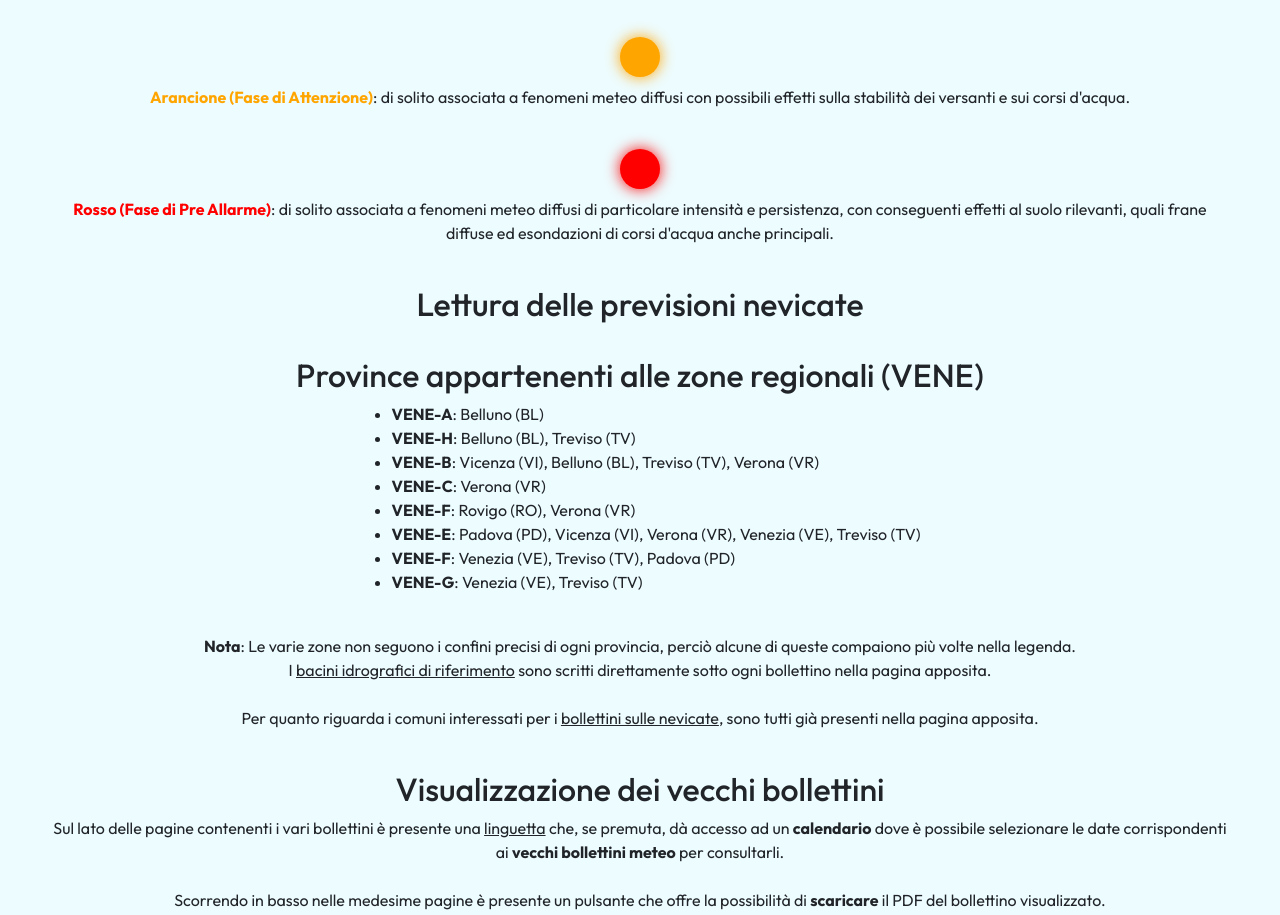
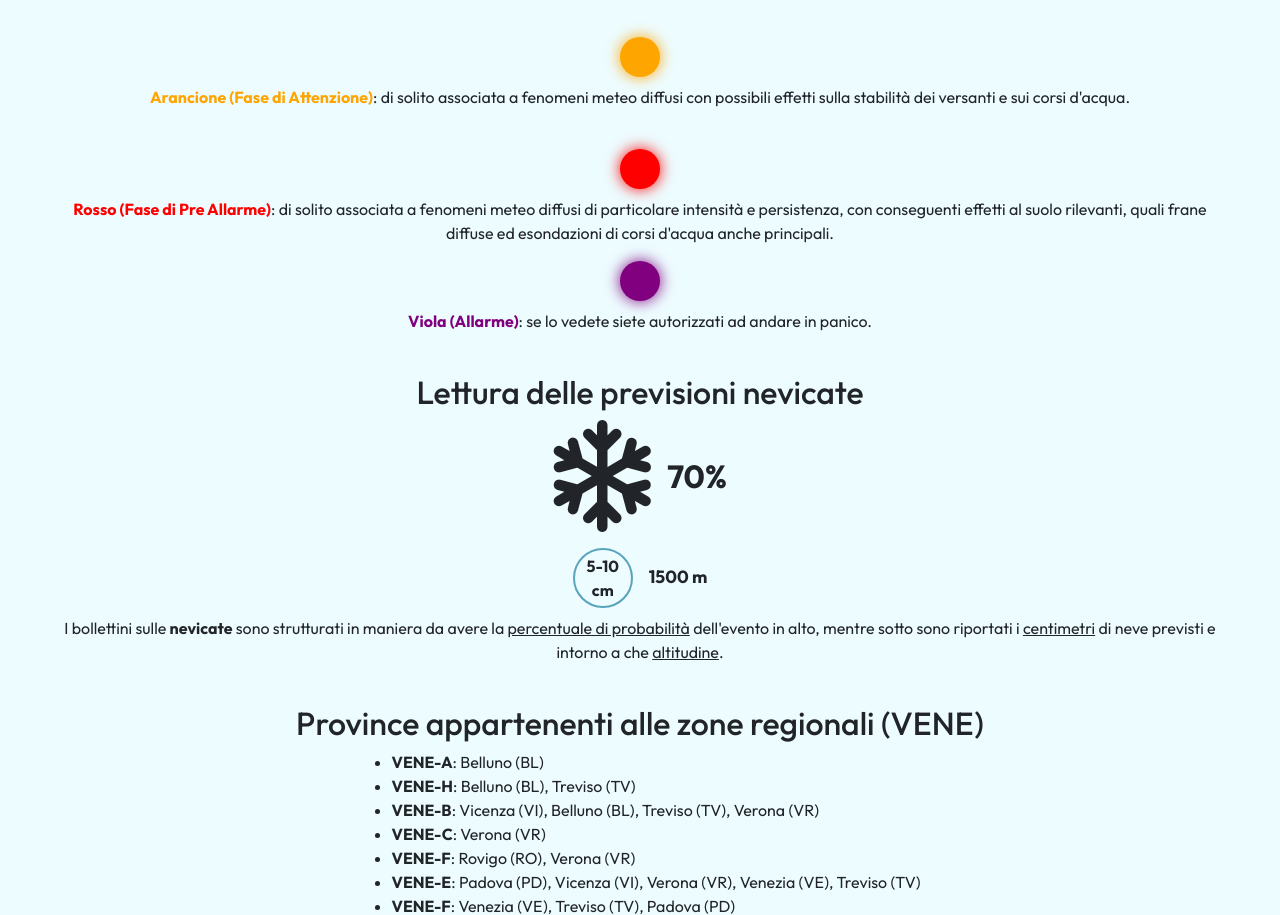
Before and after one commit to JackGiotto/SwallowSpot, a Flask app: page /info/ in a window 1280 px wide. Shown: the part 1038-1953 px from the top of the page. Run offline with Flask 3, Linux system fonts and the light colour scheme; some libraries are stand-ins or nearby versions.

Commit message:
apdate info

```diff
--- a/templates/info.html
+++ b/templates/info.html
@@ -46,8 +46,21 @@
     <br>
     <span class="circle red"></span>
     <p class="mt-2"><strong style="color: red;">Rosso (Fase di Pre Allarme)</strong>: di solito associata a fenomeni meteo diffusi di particolare intensit&agrave; e persistenza, con conseguenti effetti al suolo rilevanti, quali frane diffuse ed esondazioni di corsi d'acqua anche principali.</p>
+    <span class="circle purple"></span>
+    <p class="mt-2"><strong style="color: purple;">Viola (Allarme)</strong>: se lo vedete siete autorizzati ad andare in panico.</p>
     <!--previsioni nevicate-->
     <h2 class="mt-4">Lettura delle previsioni nevicate</h2>
+    <div class="snowflake mb-3">
+        <i class="fa-regular fa-snowflake"></i>
+        <div class="percentage">70%</div>
+    </div>
+    <div class="risk mb-2">
+        <div class="meters">5-10 cm</div>
+            <p>1500 m</p>
+    </div>
+    <p>
+        I bollettini sulle <strong>nevicate</strong> sono strutturati in maniera da avere la <u>percentuale di probabilit&agrave;</u> dell'evento in alto, mentre sotto sono riportati i <u>centimetri</u> di neve previsti e intorno a che <u>altitudine</u>.
+    </p>
     <!--lista province-->
     <h2 class="mt-4">Province appartenenti alle zone regionali (VENE)</h2>
     <ul>
```
